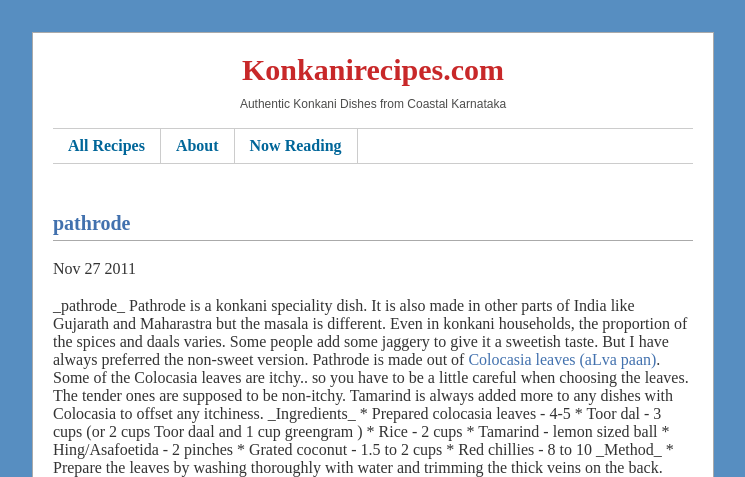
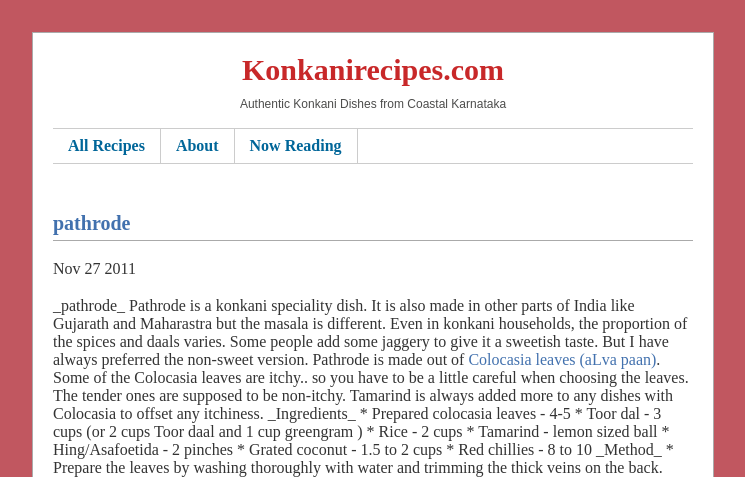
Before and after one commit to npai/npai.github.com, a Jekyll site: the page built from index.html, in a window 1280 px wide. Shown: the top 477 px of the page, without its empty margins (267-1012 px from the left). Built offline with Jekyll 4.4.1, drawn with Linux system fonts in a browser that asks for light colours; some web fonts are replaced; the list of posts is cut into pages by our own code; comment, search, counter and statistics services are not loaded; grey boxes are pictures that could not be loaded.

Commit message:
Update css/style.css

```diff
--- a/css/style.css
+++ b/css/style.css
@@ -1,7 +1,7 @@
 body {
 	font-family: 'Droid Serif', serif;
 	font-size: 16px;
-	background: #578EC1;
+	background: #C15760;
 	color: #333;
 }
 
```
